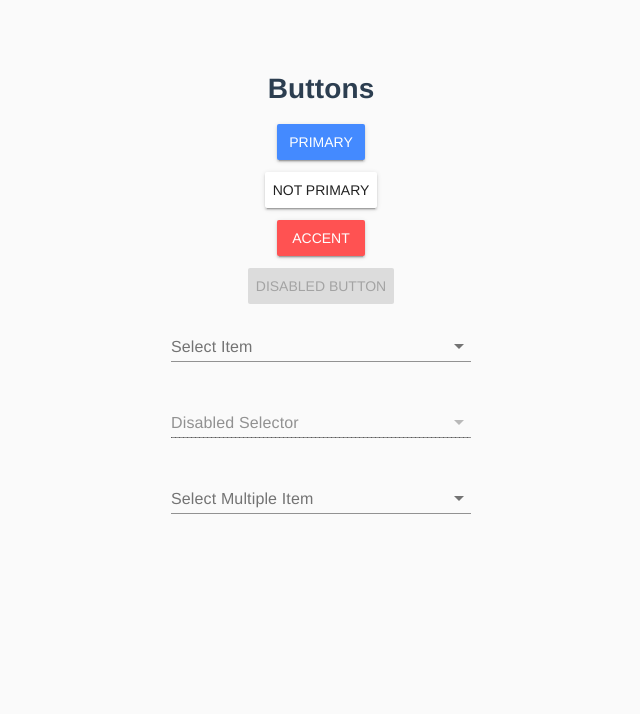
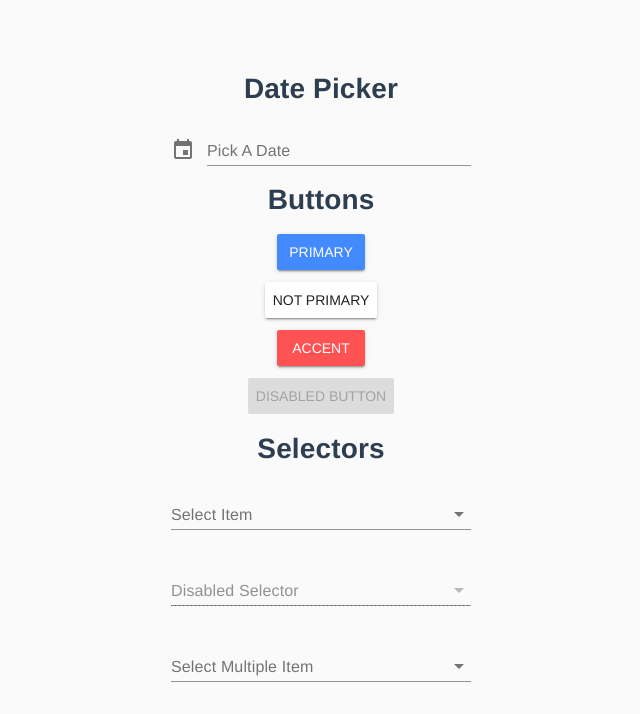
Before and after one commit to adamskicool/wl.site, a Vue app: page /#/ in a window 1280 px wide. Shown: the top 714 px of the page, without its empty margins (319-959 px from the left). Built offline with nearby package versions, Linux system fonts and the light colour scheme.

Commit message:
add date picker

```diff
--- /dev/null
+++ b/src/components/core/DatePicker.vue
@@ -0,0 +1,21 @@
+<template>
+	<div class="date-picker">
+		<md-datepicker v-model="selectedDate" :class="{ 'md-immediately': this.immediately}">
+            <label>{{label}}</label>
+        </md-datepicker>
+	</div>
+</template>
+
+<script lang="ts">
+import {Component, Vue, Prop} from 'vue-property-decorator';
+
+@Component
+export default class DatePicker extends Vue {
+	@Prop({default: ''}) label!: string;
+    @Prop({default: false}) immediately?: boolean;
+
+    selectedDate: any = null;
+}
+</script>
+
+<style lang="scss"></style>
--- a/src/views/ComponentOverview.vue
+++ b/src/views/ComponentOverview.vue
@@ -1,6 +1,10 @@
 <template>
     <div class="wrapper">
         <div class="core-components-overview">
+            <div class="date-picker">
+                <h1>Date Picker</h1>
+                <DatePicker :label="'Pick A Date'" :immediately="true"/>
+            </div>
             <div class="buttons">
                 <h1>Buttons</h1>
                 <Button :label="'Primary'" />
@@ -9,6 +13,7 @@
                 <Button :label="'Disabled Button'" :disabled="true" />
             </div>
             <div class="selectors">
+                <h1>Selectors</h1>
                 <Select :label="'Select Item'" :items="[{label: 'label', value: 'value'}]"/>
                 <Select :label="'Disabled Selector'" :disabled="true"/>
                 <Select :label="'Select Multiple Item'" :multiple="true" :items="[{label: 'label', value: 'value'}, {label: 'label2', value: 'value2'}]"/>
@@ -21,11 +26,13 @@
 import {Component, Vue, Prop} from 'vue-property-decorator';
 import Button from '@/components/core/Button.vue';
 import Select from '@/components/core/Select.vue';
+import DatePicker from '@/components/core/DatePicker.vue';
 
 @Component({
 	components: {
         Button,
-        Select
+        Select,
+        DatePicker
 	}
 })
 export default class ComponentOverview extends Vue {
```
